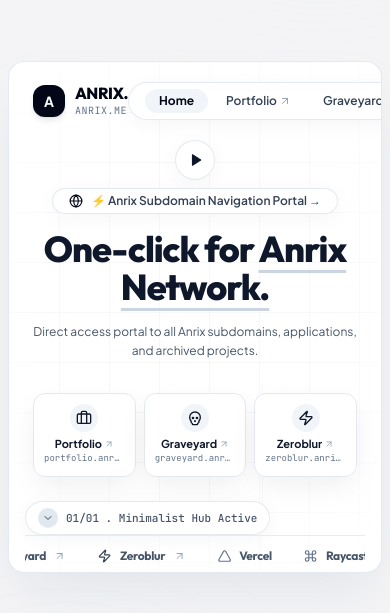
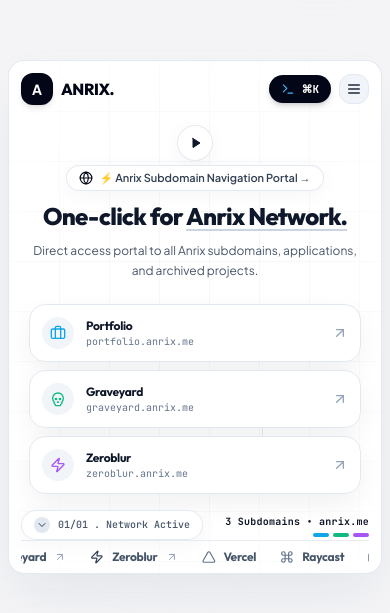
Before and after one commit to anrix05/anrix.me, a React (Vite) app: page / in a window 390 px wide. Shown: the part 105-718 px from the top of the page. Built offline with nearby package versions, Linux system fonts and the light colour scheme.

Commit message:
fix: Eliminate mobile header overflow and squished card text for 100% device responsiveness

```diff
--- a/src/components/Header.tsx
+++ b/src/components/Header.tsx
@@ -1,35 +1,32 @@
-import React from 'react';
+import React, { useState } from 'react';
 import { PERSONAL_INFO } from '../data/portfolioData';
-import { ArrowUpRight, Terminal } from 'lucide-react';
+import { ArrowUpRight, Terminal, Menu, X } from 'lucide-react';
 
 interface HeaderProps {
   onOpenTerminal: () => void;
 }
 
 export const Header: React.FC<HeaderProps> = ({ onOpenTerminal }) => {
+  const [mobileMenuOpen, setMobileMenuOpen] = useState(false);
+
   return (
-    <header className="relative z-40 w-full px-6 pt-5 pb-2 flex items-center justify-between">
+    <header className="relative z-40 w-full px-3 sm:px-6 pt-3 sm:pt-5 pb-2 flex items-center justify-between">
 
       {/* Brand Logo */}
-      <a href="#" className="flex items-center gap-2.5 group text-decoration-none">
-        <div className="w-8 h-8 rounded-xl bg-slate-950 flex items-center justify-center text-white font-bold text-sm shadow-md shadow-slate-900/10 group-hover:scale-105 transition-transform">
+      <a href="#" className="flex items-center gap-2 text-decoration-none shrink-0">
+        <div className="w-8 h-8 rounded-xl bg-slate-950 flex items-center justify-center text-white font-bold text-sm shadow-md shadow-slate-900/10">
           A
         </div>
-        <div className="flex flex-col">
-          <span className="font-extrabold text-slate-950 text-base tracking-tight font-heading leading-none">
-            {PERSONAL_INFO.name}.
-          </span>
-          <span className="text-[10px] font-mono text-slate-500 tracking-wider uppercase mt-0.5">
-            {PERSONAL_INFO.domain}
-          </span>
-        </div>
+        <span className="font-extrabold text-slate-950 text-base tracking-tight font-heading">
+          {PERSONAL_INFO.name}.
+        </span>
       </a>
 
-      {/* Capsule Navigation */}
-      <nav className="glass-header-capsule px-4 py-1.5 rounded-full flex items-center gap-1 sm:gap-2 text-xs font-semibold text-slate-700">
+      {/* Desktop Capsule Navigation (Hidden on small screens to prevent overflow) */}
+      <nav className="hidden sm:flex glass-header-capsule px-3 py-1.5 rounded-full items-center gap-1.5 text-xs font-semibold text-slate-700">
         <a
           href={`https://${PERSONAL_INFO.domain}`}
-          className="px-3.5 py-1 rounded-full text-slate-950 bg-slate-100 hover:bg-slate-200 transition-all font-bold"
+          className="px-3 py-1 rounded-full text-slate-950 bg-slate-100 font-bold"
         >
           Home
         </a>
@@ -37,7 +34,7 @@
           href="https://portfolio.anrix.me"
           target="_blank"
           rel="noreferrer"
-          className="px-3.5 py-1 rounded-full hover:text-slate-950 hover:bg-slate-100 transition-all flex items-center gap-0.5"
+          className="px-3 py-1 rounded-full hover:text-slate-950 hover:bg-slate-100 transition-all flex items-center gap-0.5"
         >
           <span>Portfolio</span>
           <ArrowUpRight className="w-3 h-3 text-slate-400" />
@@ -46,7 +43,7 @@
           href="https://graveyard.anrix.me"
           target="_blank"
           rel="noreferrer"
-          className="px-3.5 py-1 rounded-full hover:text-slate-950 hover:bg-slate-100 transition-all flex items-center gap-0.5"
+          className="px-3 py-1 rounded-full hover:text-slate-950 hover:bg-slate-100 transition-all flex items-center gap-0.5"
         >
           <span>Graveyard</span>
           <ArrowUpRight className="w-3 h-3 text-slate-400" />
@@ -55,24 +52,65 @@
           href="https://zeroblur.anrix.me"
           target="_blank"
           rel="noreferrer"
-          className="px-3.5 py-1 rounded-full hover:text-slate-950 hover:bg-slate-100 transition-all flex items-center gap-0.5"
+          className="px-3 py-1 rounded-full hover:text-slate-950 hover:bg-slate-100 transition-all flex items-center gap-0.5"
         >
           <span>Zeroblur</span>
           <ArrowUpRight className="w-3 h-3 text-slate-400" />
         </a>
       </nav>
 
-      {/* Right Action Button */}
-      <div className="flex items-center gap-3">
+      {/* Right Action: CLI Terminal & Mobile Toggle */}
+      <div className="flex items-center gap-2 shrink-0">
         <button
           onClick={onOpenTerminal}
-          className="flex items-center gap-1.5 px-3.5 py-1.5 rounded-full bg-slate-950 hover:bg-slate-800 text-white text-xs font-mono transition-all hover:scale-105 shadow-md shadow-slate-950/15"
+          className="flex items-center gap-1.5 px-3 py-1.5 rounded-full bg-slate-950 hover:bg-slate-800 text-white text-xs font-mono transition-all shadow-md shadow-slate-950/15"
           title="Open Terminal CLI (Cmd+K)"
         >
           <Terminal className="w-3.5 h-3.5 text-sky-400" />
-          <span className="hidden sm:inline">⌘K CLI</span>
+          <span className="font-semibold text-[11px]">⌘K</span>
+        </button>
+
+        {/* Mobile Hamburger Toggle */}
+        <button
+          onClick={() => setMobileMenuOpen(!mobileMenuOpen)}
+          className="sm:hidden p-1.5 rounded-xl bg-slate-100 text-slate-800 hover:bg-slate-200 border border-slate-200"
+        >
+          {mobileMenuOpen ? <X className="w-4 h-4" /> : <Menu className="w-4 h-4" />}
         </button>
       </div>
+
+      {/* Mobile Menu Dropdown Popup */}
+      {mobileMenuOpen && (
+        <div className="sm:hidden absolute top-full left-3 right-3 mt-2 p-4 rounded-2xl glass-header-capsule bg-white/95 border border-slate-200 shadow-2xl z-50 flex flex-col gap-2 text-sm">
+          <a
+            href="https://portfolio.anrix.me"
+            target="_blank"
+            rel="noreferrer"
+            className="flex items-center justify-between p-2.5 rounded-xl bg-slate-50 font-bold text-slate-900"
+          >
+            <span>Portfolio</span>
+            <ArrowUpRight className="w-4 h-4 text-slate-500" />
+          </a>
+          <a
+            href="https://graveyard.anrix.me"
+            target="_blank"
+            rel="noreferrer"
+            className="flex items-center justify-between p-2.5 rounded-xl bg-slate-50 font-bold text-slate-900"
+          >
+            <span>Graveyard</span>
+            <ArrowUpRight className="w-4 h-4 text-slate-500" />
+          </a>
+          <a
+            href="https://zeroblur.anrix.me"
+            target="_blank"
+            rel="noreferrer"
+            className="flex items-center justify-between p-2.5 rounded-xl bg-slate-50 font-bold text-slate-900"
+          >
+            <span>Zeroblur</span>
+            <ArrowUpRight className="w-4 h-4 text-slate-500" />
+          </a>
+        </div>
+      )}
 
     </header>
   );
--- a/src/components/Hero.tsx
+++ b/src/components/Hero.tsx
@@ -22,9 +22,9 @@
 
   const renderNodeIcon = (iconName: string) => {
     switch (iconName) {
-      case 'Briefcase': return <Briefcase className="w-4 h-4" />;
-      case 'Skull': return <Skull className="w-4 h-4" />;
-      default: return <Zap className="w-4 h-4" />;
+      case 'Briefcase': return <Briefcase className="w-4 h-4 text-sky-500" />;
+      case 'Skull': return <Skull className="w-4 h-4 text-emerald-500" />;
+      default: return <Zap className="w-4 h-4 text-purple-500" />;
     }
   };
 
@@ -41,7 +41,7 @@
   const marqueeList = [...TECH_MARQUEE, ...TECH_MARQUEE, ...TECH_MARQUEE];
 
   return (
-    <div className="relative flex-1 flex flex-col justify-between items-center px-4 sm:px-6 py-2 overflow-hidden z-20">
+    <div className="relative flex-1 flex flex-col justify-between items-center px-3 sm:px-6 py-2 overflow-hidden z-20">
 
       {/* Light Streaks */}
       <div className="absolute inset-0 pointer-events-none overflow-hidden z-0">
@@ -88,7 +88,7 @@
         })}
       </svg>
 
-      {/* Floating Subdomain Nodes (Portfolio, Graveyard, Zeroblur) */}
+      {/* Floating Subdomain Nodes (Desktop Only) */}
       <div className="absolute inset-0 max-w-[1400px] mx-auto pointer-events-none z-30 hidden lg:block">
         {SUBDOMAIN_NODES.map((node) => {
           const isActive = activeNode?.id === node.id;
@@ -105,7 +105,6 @@
                 isActive ? 'scale-105 z-40' : 'scale-100 opacity-95 hover:opacity-100'
               }`}
             >
-              {/* Floating Node Card Pill */}
               <div
                 className="glass-node-pill px-4 py-2.5 rounded-2xl flex items-center gap-3 transition-all duration-300"
                 style={{
@@ -129,7 +128,6 @@
                 </div>
               </div>
 
-              {/* Hover Tooltip Details */}
               {isActive && (
                 <div className="absolute top-full left-1/2 -translate-x-1/2 mt-2 w-56 p-3 rounded-xl glass-header-capsule border border-slate-300 text-xs shadow-2xl text-left animate-fadeIn">
                   <div className="flex items-center justify-between text-slate-900 font-mono text-[11px] mb-1 font-bold">
@@ -144,34 +142,34 @@
         })}
       </div>
 
-      {/* Play Reel Trigger Button */}
-      <div className="relative z-30 mb-2 mt-1">
+      {/* Reel Trigger Button */}
+      <div className="relative z-30 mb-1 mt-1">
         <button
           onClick={onOpenDemoVideo}
-          className="w-10 h-10 rounded-full glass-header-capsule flex items-center justify-center text-slate-700 hover:text-slate-950 hover:scale-110 shadow-md transition-all group"
+          className="w-9 h-9 sm:w-10 sm:h-10 rounded-full glass-header-capsule flex items-center justify-center text-slate-700 hover:text-slate-950 hover:scale-110 shadow-md transition-all group"
           title="Play Reel"
         >
-          <Play className="w-3.5 h-3.5 fill-current text-slate-900 group-hover:scale-110 transition-transform ml-0.5" />
+          <Play className="w-3 h-3 sm:w-3.5 sm:h-3.5 fill-current text-slate-900 group-hover:scale-110 transition-transform ml-0.5" />
         </button>
       </div>
 
-      {/* Main Center Headline & Subtitle Block */}
+      {/* Main Center Headline & Subtitle */}
       <div className="relative z-30 max-w-xl sm:max-w-2xl text-center flex flex-col items-center my-auto px-2">
 
-        {/* Top Badge */}
+        {/* Announcement Badge */}
         <a
           href="https://portfolio.anrix.me"
           target="_blank"
           rel="noreferrer"
-          className="inline-flex items-center gap-2 px-4 py-1 rounded-full glass-header-capsule text-xs font-semibold text-slate-700 hover:text-slate-950 hover:bg-slate-100 cursor-pointer transition-all duration-300 hover:scale-105 mb-4 shadow-sm"
+          className="inline-flex items-center gap-1.5 px-3 sm:px-4 py-1 rounded-full glass-header-capsule text-[11px] sm:text-xs font-semibold text-slate-700 hover:text-slate-950 hover:bg-slate-100 cursor-pointer transition-all duration-300 hover:scale-105 mb-3 shadow-sm max-w-full truncate"
         >
-          <Globe className="w-3.5 h-3.5 text-slate-950" />
-          <span>{PERSONAL_INFO.badge}</span>
+          <Globe className="w-3.5 h-3.5 text-slate-950 shrink-0" />
+          <span className="truncate">{PERSONAL_INFO.badge}</span>
         </a>
 
-        {/* Headline */}
-        <h1 className="text-4xl sm:text-6xl md:text-7xl font-extrabold tracking-tight text-slate-950 mb-4 leading-[1.05] font-heading title-minimal">
-          One-click for <span className="underline decoration-slate-300 underline-offset-8">Anrix Network.</span>
+        {/* Clean Headline */}
+        <h1 className="text-2xl sm:text-4xl md:text-5xl lg:text-6xl font-extrabold tracking-tight text-slate-950 mb-3 leading-[1.1] font-heading title-minimal">
+          One-click for <span className="underline decoration-slate-300 underline-offset-4 sm:underline-offset-8">Anrix Network.</span>
         </h1>
 
         {/* Subtitle */}
@@ -179,58 +177,62 @@
           {PERSONAL_INFO.subtitle}
         </p>
 
-        {/* Mobile Subdomain Card Grid */}
-        <div className="grid grid-cols-3 gap-2 w-full max-w-md lg:hidden my-4">
+        {/* Subdomain Cards (Mobile & Tablet Viewport: Full Width Stacked Cards) */}
+        <div className="w-full max-w-md lg:hidden my-2 flex flex-col sm:grid sm:grid-cols-3 gap-2">
           {SUBDOMAIN_NODES.map((node) => (
             <a
               key={node.id}
               href={node.url}
               target="_blank"
               rel="noreferrer"
-              className="glass-node-pill p-2.5 rounded-xl flex flex-col items-center text-center border border-slate-200 hover:border-slate-400 transition-colors"
+              className="glass-node-pill p-3 rounded-2xl flex items-center justify-between text-left border border-slate-200 hover:border-slate-400 transition-colors shadow-sm"
             >
-              <div className="w-7 h-7 rounded-full bg-slate-100 flex items-center justify-center text-slate-900 mb-1">
-                {renderNodeIcon(node.icon)}
+              <div className="flex items-center gap-3 min-w-0">
+                <div className="w-8 h-8 rounded-full bg-slate-100 flex items-center justify-center shrink-0">
+                  {renderNodeIcon(node.icon)}
+                </div>
+                <div className="min-w-0">
+                  <div className="text-xs font-bold text-slate-900 tracking-tight font-heading truncate">
+                    {node.name}
+                  </div>
+                  <div className="text-[10px] text-slate-500 font-mono truncate">{node.subdomain}</div>
+                </div>
               </div>
-              <div className="text-[11px] font-bold text-slate-900 flex items-center gap-0.5">
-                <span>{node.name}</span>
-                <ArrowUpRight className="w-2.5 h-2.5 text-slate-400" />
-              </div>
-              <div className="text-[9px] text-slate-500 font-mono truncate max-w-full">{node.subdomain}</div>
+              <ArrowUpRight className="w-4 h-4 text-slate-400 shrink-0 ml-2" />
             </a>
           ))}
         </div>
 
       </div>
 
-      {/* Bottom Bar Controls */}
+      {/* Bottom Controls */}
       <div className="relative z-30 w-full max-w-6xl flex items-center justify-between mt-auto pt-2">
         <button
           onClick={onOpenTerminal}
           className="flex items-center gap-2 px-3 py-1.5 rounded-full glass-header-capsule text-xs text-slate-600 hover:text-slate-950 transition-colors"
         >
-          <div className="w-5 h-5 rounded-full bg-slate-200 flex items-center justify-center">
+          <div className="w-4 h-4 sm:w-5 sm:h-5 rounded-full bg-slate-200 flex items-center justify-center">
             <ChevronDown className="w-3 h-3 text-slate-700" />
           </div>
-          <span className="font-mono text-[11px] font-medium">01/01 . Minimalist Hub Active</span>
+          <span className="font-mono text-[10px] sm:text-[11px] font-medium">01/01 . Network Active</span>
         </button>
 
-        <div className="hidden sm:flex flex-col items-end gap-1 text-right">
-          <span className="text-xs font-bold text-slate-900 tracking-wide font-mono">
-            3 Active Subdomains • anrix.me
+        <div className="flex flex-col items-end gap-1 text-right">
+          <span className="text-[10px] sm:text-xs font-bold text-slate-900 tracking-wide font-mono">
+            3 Subdomains • anrix.me
           </span>
-          <div className="flex items-center gap-1.5">
-            <div className="w-6 h-1 rounded-full bg-sky-500" />
-            <div className="w-6 h-1 rounded-full bg-emerald-500" />
-            <div className="w-6 h-1 rounded-full bg-purple-500" />
+          <div className="flex items-center gap-1">
+            <div className="w-4 sm:w-6 h-1 rounded-full bg-sky-500" />
+            <div className="w-4 sm:w-6 h-1 rounded-full bg-emerald-500" />
+            <div className="w-4 sm:w-6 h-1 rounded-full bg-purple-500" />
           </div>
         </div>
       </div>
 
       {/* Bottom Marquee Navigation Ticker */}
-      <div className="relative z-30 w-full pt-3 border-t border-slate-200/80 overflow-hidden">
+      <div className="relative z-30 w-full pt-2 sm:pt-3 border-t border-slate-200/80 overflow-hidden">
         <div className="flex overflow-hidden select-none">
-          <div className="animate-marquee flex items-center gap-8">
+          <div className="animate-marquee flex items-center gap-6 sm:gap-8">
             {marqueeList.map((item, index) => (
               <a
                 key={`${item.name}-${index}`}
```
